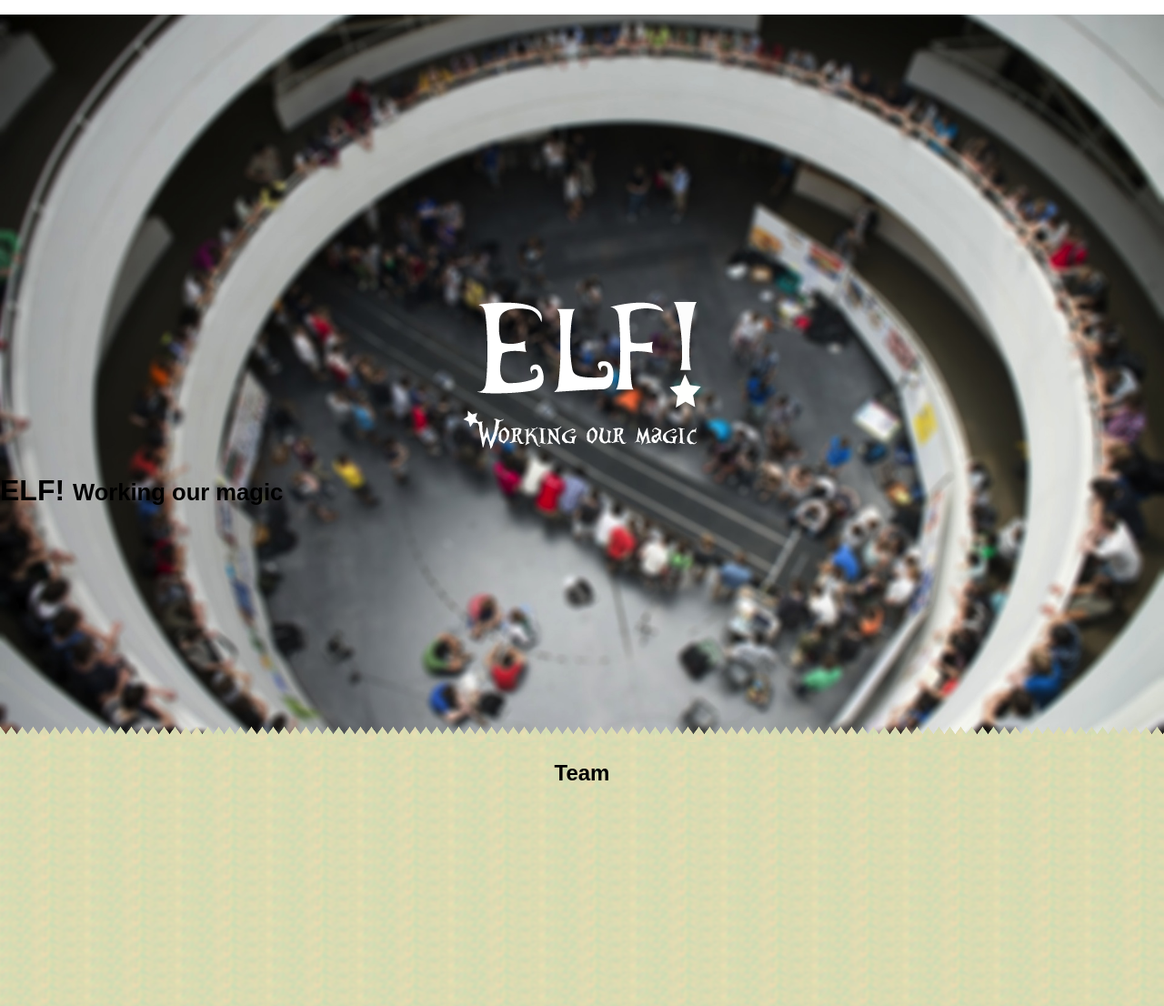
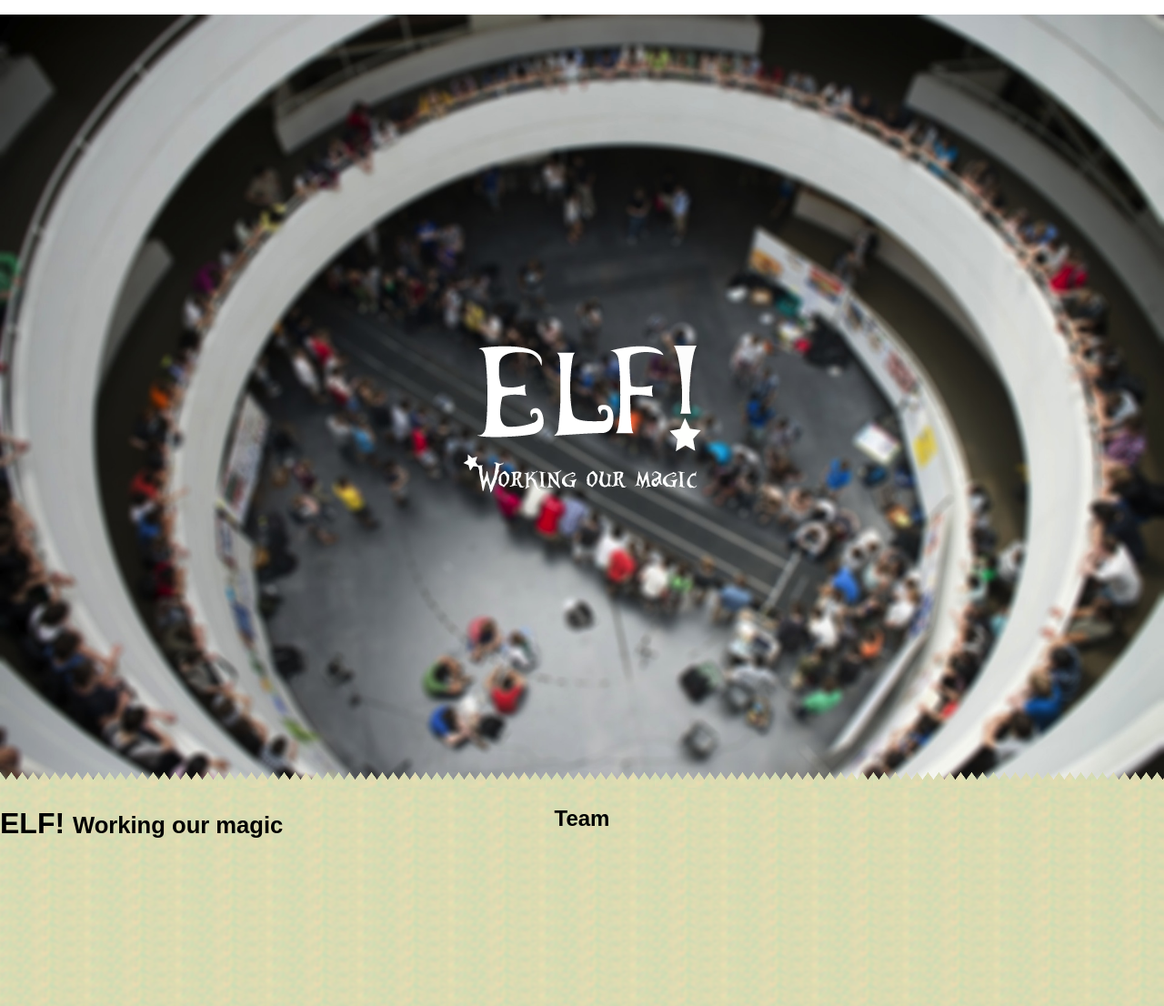
Before and after one commit to vierbergenlars/elf, a PHP site: page / in a window 1280 px wide. Shown: the part 94-1200 px from the top of the page at 91% size. Run offline with PHP 8.4, Linux system fonts and the light colour scheme; style sheets or scripts are compiled from the project's sources.

Commit message:
Finally get the fucking logo right :joy:
FUCK YOU FIREFOX for not supporting max-width. :rage:
Also, tables... :cold_sweat:

```diff
--- a/index.html
+++ b/index.html
@@ -45,7 +45,11 @@
 
 	</nav>
 	<header>
-		<div class="header-logo"></div>
+		<table><!-- Sorry, I had to :( -->
+			<tr>
+				<td><img class="header-logo" src="img/elf-header.png"></td>
+			</tr>
+		</table>
 		<h1 class="sr-only">ELF! <small>Working our magic</small></h1>
 	</header>
 	<article id="sec-team">
--- a/less/main.less
+++ b/less/main.less
@@ -53,21 +53,26 @@ article .anchor-position-fixer {
  * SECTION: Header
  */
 header {
-	padding-top: (@navbar-height+40px);
-	padding-top: 50vh;
 	background: url("../img/atrium.jpg") center;
 	.background-size(cover);
-	.border-box;
-	min-height: 100%;
-	overflow: hidden;
+	height: 100%;
 	margin: 0;
+	padding-top: @navbar-height;
+}
+
+header table {
+	// Please don't kill me now
+	height: 100%;
+	margin: 0 auto;
+	max-width: 100%;
+	td {
+		vertical-align: middle;
+	}
 }
 
 .header-logo {
-	background-image: url("../img/elf-header.png");
-	width: @header-logo-width;
-	height: @header-logo-height;
-	margin: (-@header-logo-height/2) auto 0;
+	max-width: 100%;
+	margin: 0 auto;
 }
 
 /**
```
